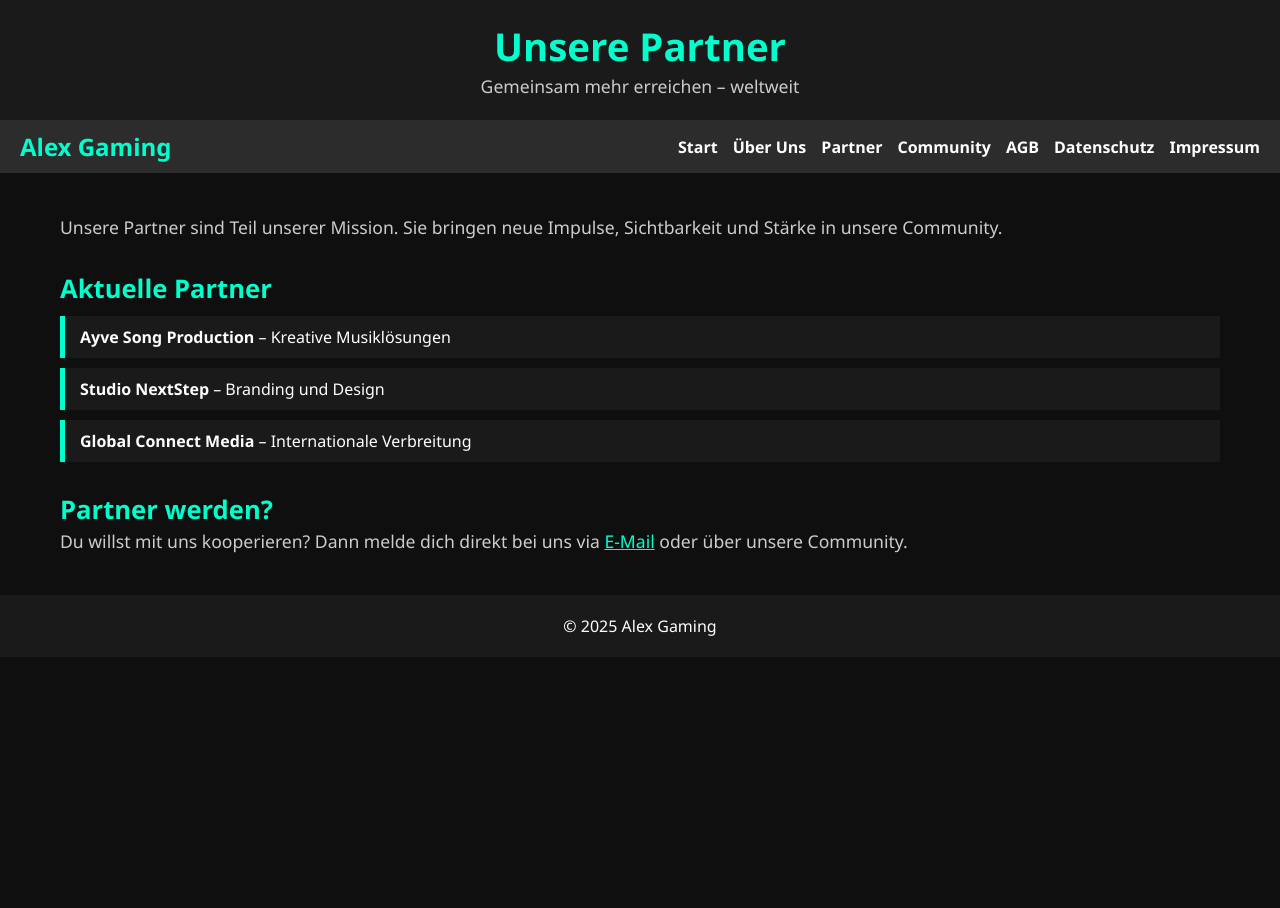
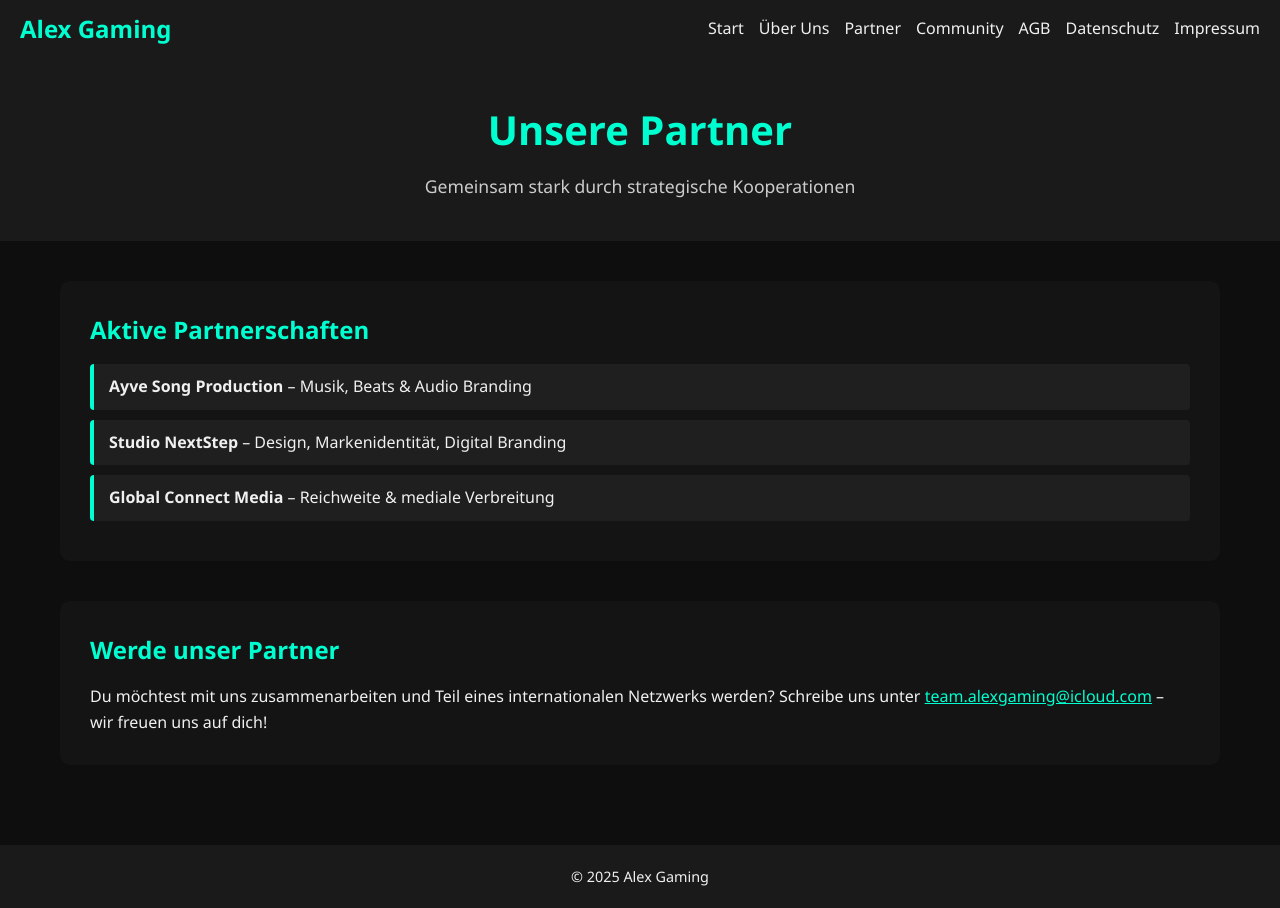
Before and after one commit to DuctileBonsai49/AlexGaming, a plain HTML site: page partner.html in a window 1280 px wide. Before the commit the page ends 800 px from the top, so only its background shows below. Drawn offline with Linux system fonts and the light colour scheme.

Commit message:
partner.html aktualisieren

```diff
--- a/partner.html
+++ b/partner.html
@@ -6,11 +6,11 @@
   <title>Partner – Alex Gaming</title>
   <style>
     :root {
-      --bg: #0f0f0f;
-      --text: #ffffff;
-      --highlight: #00ffcc;
-      --dark: #1a1a1a;
-      --nav: #2c2c2c;
+      --bg: #0e0e0e;
+      --text: #f0f0f0;
+      --highlight: #00ffd0;
+      --nav: #1a1a1a;
+      --section: #141414;
     }
 
     * {
@@ -20,15 +20,27 @@
     }
 
     body {
-      font-family: 'Segoe UI', sans-serif;
-      background: var(--bg);
+      font-family: "Segoe UI", sans-serif;
+      background-color: var(--bg);
       color: var(--text);
+      line-height: 1.6;
     }
 
-    header, footer {
-      background: var(--dark);
-      padding: 20px;
+    header {
+      background-color: var(--nav);
+      padding: 40px 20px;
       text-align: center;
+    }
+
+    header h1 {
+      font-size: 2.5em;
+      color: var(--highlight);
+      margin-bottom: 10px;
+    }
+
+    header p {
+      color: #ccc;
+      font-size: 1.1em;
     }
 
     .navbar {
@@ -42,20 +54,20 @@
 
     .logo {
       font-size: 1.5em;
+      font-weight: bold;
       color: var(--highlight);
-      font-weight: bold;
     }
 
     .menu {
       display: flex;
+      gap: 15px;
       flex-wrap: wrap;
-      gap: 15px;
     }
 
     .menu a {
       text-decoration: none;
       color: var(--text);
-      font-weight: 600;
+      font-weight: 500;
     }
 
     .menu a:hover {
@@ -91,51 +103,49 @@
     }
 
     main {
+      padding: 40px 20px;
       max-width: 1200px;
       margin: auto;
-      padding: 40px 20px;
     }
 
-    h1 {
-      font-size: 2.4em;
-      color: var(--highlight);
+    section {
+      margin-bottom: 40px;
+      background-color: var(--section);
+      padding: 30px;
+      border-radius: 10px;
     }
 
-    h2 {
-      font-size: 1.6em;
-      margin-top: 30px;
+    section h2 {
       color: var(--highlight);
-    }
-
-    p {
-      color: #ccc;
-      font-size: 1.1em;
-      line-height: 1.6;
+      margin-bottom: 15px;
     }
 
     ul {
       list-style: none;
-      padding: 0;
+      padding-left: 0;
     }
 
-    ul li {
-      background: #1a1a1a;
-      margin: 10px 0;
+    li {
+      background: #1f1f1f;
       padding: 10px 15px;
-      border-left: 5px solid var(--highlight);
+      margin-bottom: 10px;
+      border-left: 4px solid var(--highlight);
+      border-radius: 4px;
+    }
+
+    footer {
+      background-color: var(--nav);
+      text-align: center;
+      padding: 20px;
+      font-size: 0.9em;
     }
   </style>
 </head>
 <body>
-  <header>
-    <h1>Unsere Partner</h1>
-    <p>Gemeinsam mehr erreichen – weltweit</p>
-  </header>
-
   <nav class="navbar">
     <div class="logo">Alex Gaming</div>
-    <input type="checkbox" id="toggle2" class="toggle" />
-    <label for="toggle2" class="hamburger">&#9776;</label>
+    <input type="checkbox" id="toggle1" class="toggle" />
+    <label for="toggle1" class="hamburger">&#9776;</label>
     <div class="menu">
       <a href="index.html">Start</a>
       <a href="ueber.html">Über Uns</a>
@@ -147,18 +157,25 @@
     </div>
   </nav>
 
+  <header>
+    <h1>Unsere Partner</h1>
+    <p>Gemeinsam stark durch strategische Kooperationen</p>
+  </header>
+
   <main>
-    <p>Unsere Partner sind Teil unserer Mission. Sie bringen neue Impulse, Sichtbarkeit und Stärke in unsere Community.</p>
+    <section>
+      <h2>Aktive Partnerschaften</h2>
+      <ul>
+        <li><strong>Ayve Song Production</strong> – Musik, Beats & Audio Branding</li>
+        <li><strong>Studio NextStep</strong> – Design, Markenidentität, Digital Branding</li>
+        <li><strong>Global Connect Media</strong> – Reichweite & mediale Verbreitung</li>
+      </ul>
+    </section>
 
-    <h2>Aktuelle Partner</h2>
-    <ul>
-      <li><strong>Ayve Song Production</strong> – Kreative Musiklösungen</li>
-      <li><strong>Studio NextStep</strong> – Branding und Design</li>
-      <li><strong>Global Connect Media</strong> – Internationale Verbreitung</li>
-    </ul>
-
-    <h2>Partner werden?</h2>
-    <p>Du willst mit uns kooperieren? Dann melde dich direkt bei uns via <a href="mailto:team.alexgaming@icloud.com" style="color: var(--highlight);">E-Mail</a> oder über unsere Community.</p>
+    <section>
+      <h2>Werde unser Partner</h2>
+      <p>Du möchtest mit uns zusammenarbeiten und Teil eines internationalen Netzwerks werden? Schreibe uns unter <a href="mailto:team.alexgaming@icloud.com" style="color: var(--highlight);">team.alexgaming@icloud.com</a> – wir freuen uns auf dich!</p>
+    </section>
   </main>
 
   <footer>&copy; 2025 Alex Gaming</footer>
```
